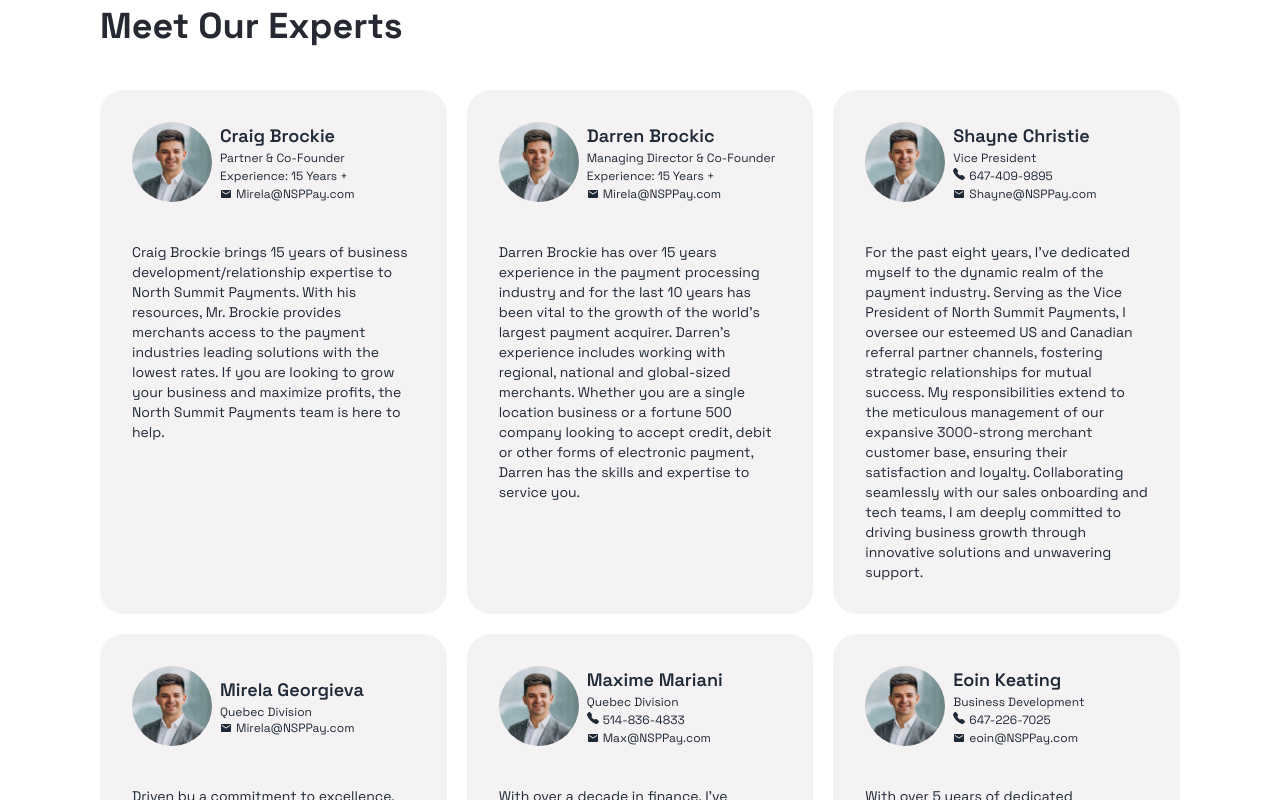
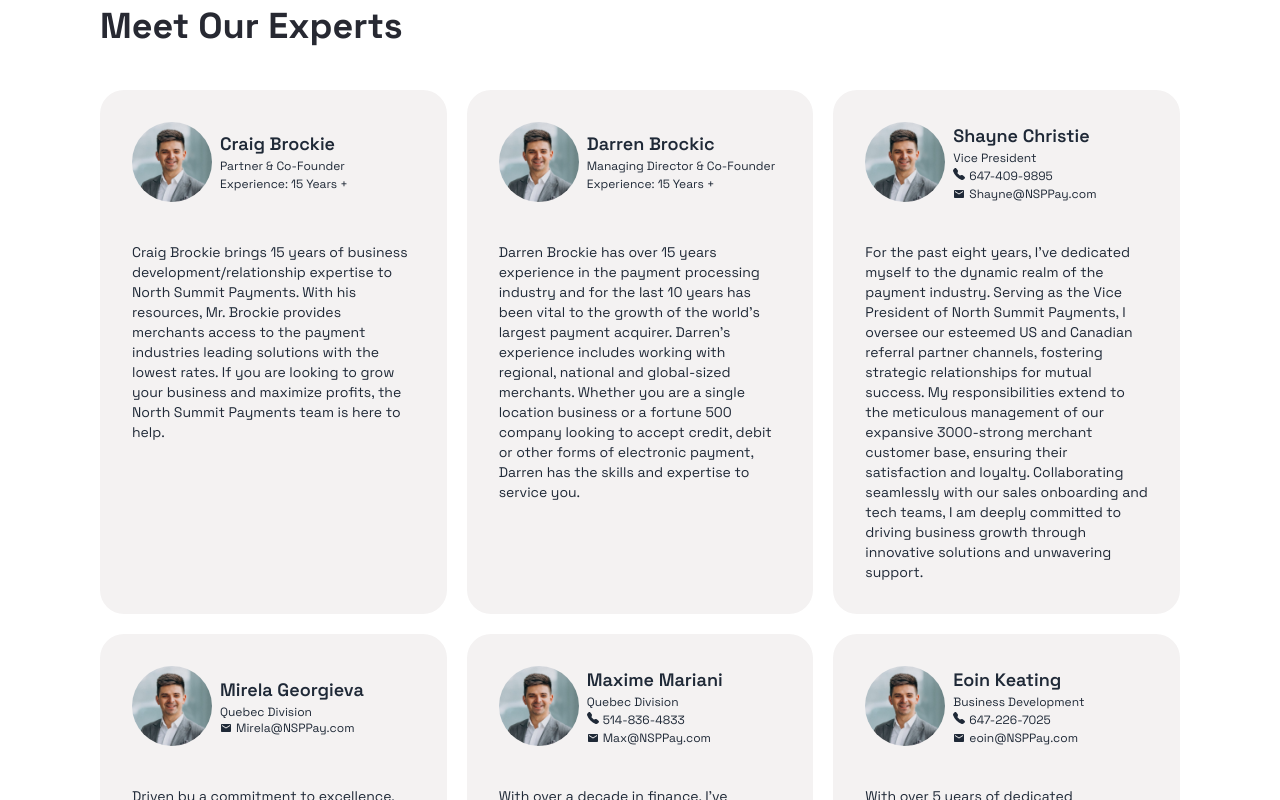
Before and after one commit to nasif07/NSP-landing-page, a React (Vite) app: page / in a window 1280 px wide. Shown: the part 3320-4120 px from the top of the page. Built offline with nearby package versions, Linux system fonts and the light colour scheme.

Commit message:
fixed bios email

```diff
--- a/src/components/BiosCard.jsx
+++ b/src/components/BiosCard.jsx
@@ -1,21 +1,38 @@
 import avatar from "../assets/image 3.png";
-import icon from "../assets/”.svg"
+import icon from "../assets/”.svg";
 import { BsFillTelephoneFill } from "react-icons/bs";
 import { MdEmail } from "react-icons/md";
 const BiosCard = ({ image, desc, name, role, tel, email, experience }) => {
   return (
-    <div data-aos="zoom-in"
-    data-aos-duration="600" className="p-4 md:p-5 lg:p-8 bg-[#F4F2F2] rounded-3xl space-y-10 flex flex-col relative">
+    <div
+      data-aos="zoom-in"
+      data-aos-duration="600"
+      className="p-4 md:p-5 lg:p-8 bg-[#F4F2F2] rounded-3xl space-y-10 flex flex-col relative">
       <div className="flex items-center gap-2">
         <img className=" rounded-full w-20" src={avatar} alt="" />
         <div>
           <h4 className="font-semibold text-lg">{name}</h4>
           <h5 className="text-xs">{role}</h5>
-          {
-            experience ?  <p className="text-xs my-0.5">Experience: {experience} Years +</p> : ''
-          }
-          {tel ? <div className="flex gap-1 text-xs my-0.5"><BsFillTelephoneFill /> <span className="text-xs">{tel}</span></div> : ''}
-          <p className="text-xs flex gap-1 items-center"><MdEmail /><a href={email}>{email}</a></p>
+          {experience ? (
+            <p className="text-xs my-0.5">Experience: {experience} Years +</p>
+          ) : (
+            ""
+          )}
+          {tel ? (
+            <div className="flex gap-1 text-xs my-0.5">
+              <BsFillTelephoneFill /> <span className="text-xs">{tel}</span>
+            </div>
+          ) : (
+            ""
+          )}
+          {email ? (
+            <p className="text-xs flex gap-1 items-center">
+              <MdEmail />
+              <a href={email}>{email}</a>
+            </p>
+          ) : (
+            ""
+          )}
         </div>
       </div>
       <p className="text-sm">{desc}</p>
--- a/src/pages/Bios.jsx
+++ b/src/pages/Bios.jsx
@@ -10,7 +10,7 @@
       name: "Craig Brockie",
       role: "Partner & Co-Founder",
       experience: 15,
-      email: "Mirela@NSPPay.com",
+      email: "",
 
     },
     {
@@ -19,7 +19,7 @@
       name: "Darren Brockic",
       role: "Managing Director & Co-Founder",
       experience: 15,
-      email: "Mirela@NSPPay.com",
+      email: "",
     },
     {
       image: "https://example.com/image5.jpg",
--- a/src/pages/Footer.jsx
+++ b/src/pages/Footer.jsx
@@ -21,7 +21,7 @@
                         <FaLinkedin></FaLinkedin>
                     </div>
                     {/* <p className="text-white font-semibold text-[23px] lg:text-2xl text-center">Make your payment systems empower your business, not burden it.</p> */}
-                    <p className="text-white text-center font-bold underline"><a href="https://northsummitpayments.com/" target="_blank" rel="noreferrer" >northsummitpayments.com</a></p>
+                    <p className="text-white text-center font-bold underline"><a href="https://nsppay.com//" target="_blank" rel="noreferrer" >nsppay.com</a></p>
 
                     <p className="text-white text-[10px] text-center">Pinnacle Payments Inc. Operates under the DBA name of North Summit Payments. North Summit Payments is a registered agent of First Data Canada Ltd and CardConnect (a First Data Company). All trade marks, service marks and trade names used in this material are the property of their respective owners.
                     </p>
--- a/src/pages/Products.jsx
+++ b/src/pages/Products.jsx
@@ -1,11 +1,11 @@
 import img8 from "../assets/products/CA_-_Accessories_Devices_Menu.png";
 import img4 from "../assets/products/CA_Device_Menu__-_Station_Duo.png";
-import img6 from "../assets/products/CA_KDS_-_Device_Menu.png";
+import img7 from "../assets/products/CA_KDS_-_Device_Menu.png";
 import img5 from "../assets/products/CA_Mini_-_Device_Menu.png";
 import img3 from "../assets/products/CA_Station_Solo_Device_Menu_.png";
 import img2 from "../assets/products/flex_device_menu__1_.png";
 import img1 from "../assets/products/flexpocket_device_menu.png";
-import img7 from "../assets/products/kiosk-nav__1_.webp";
+import img6 from "../assets/products/kiosk-nav__1_.webp";
 
 const Products = () => {
   return (
```
